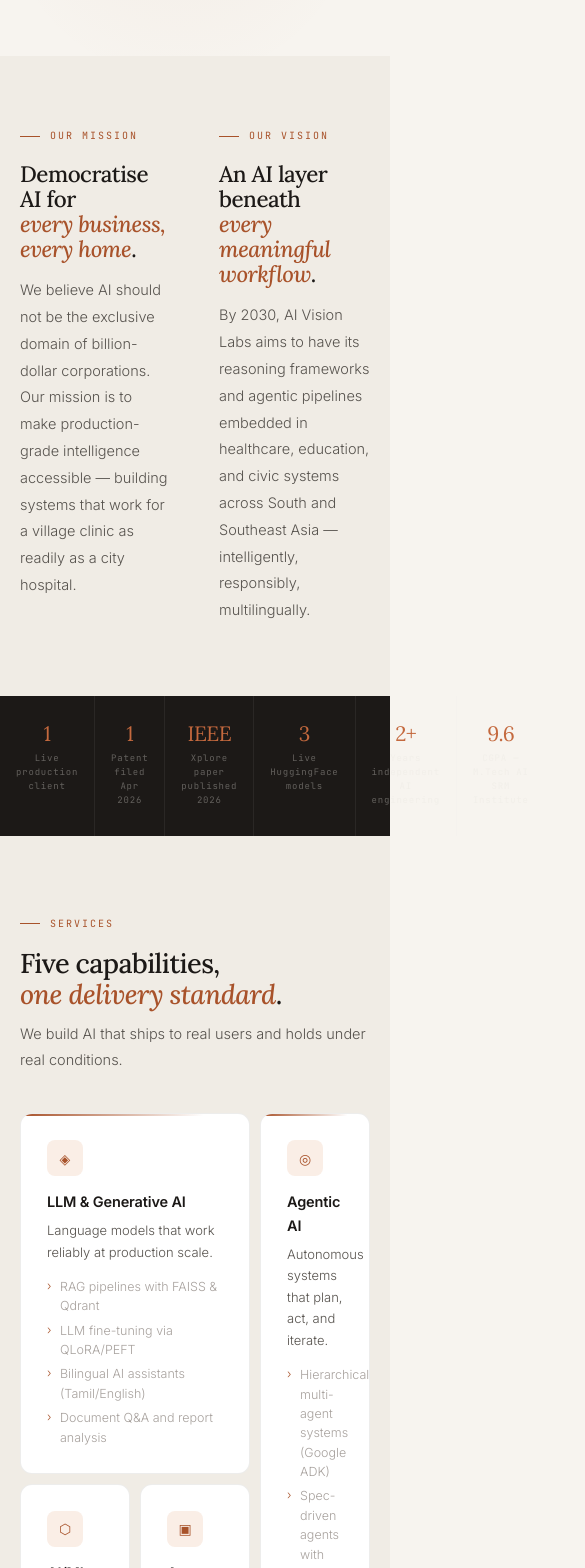
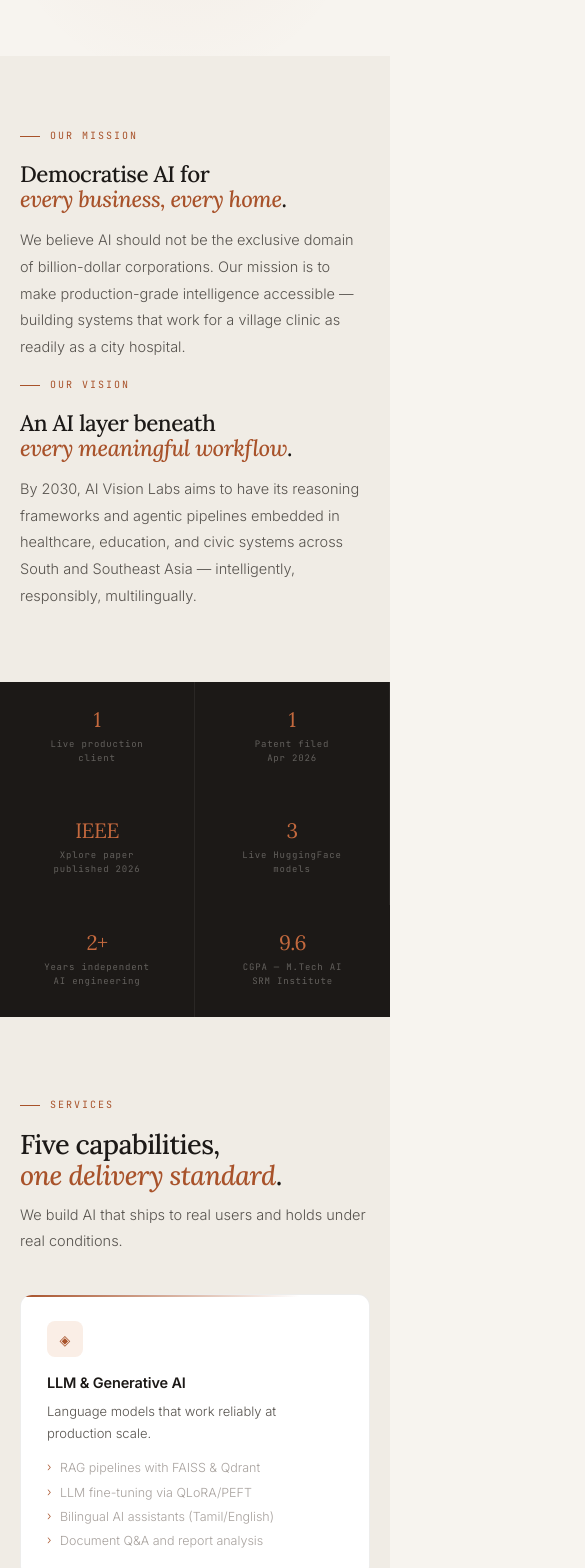
Before and after one commit to rajaganaa/aivisionlabs-site, a React (Vite) app: page / in a window 390 px wide. Shown: the part 880-2448 px from the top of the page, 585 px wide, since content can reach past the window. Built offline with nearby package versions, Linux system fonts and the light colour scheme.

Commit message:
Implement mobile grid adjustments in index.css
Added media query for mobile/tablet grid adjustments.

```diff
--- a/src/index.css
+++ b/src/index.css
@@ -167,3 +167,11 @@ body.dark .tag { background:var(--bg3); color:var(--ink2); }
 @media(min-width:769px) {
   .nav-mobile-menu-btn { display:none !important; }
 }
+
+/* ── Mobile / tablet: collapse inline multi-column grids ───────────────── */
+@media(max-width:900px) {
+  [style*="grid-template-columns"] { grid-template-columns:1fr !important; gap:16px !important; }
+  [style*="grid-column"], [style*="grid-area"] { grid-area:auto !important; }
+  [style*="grid-row"] { grid-row:auto !important; }
+  .stats-grid { grid-template-columns:repeat(2,1fr) !important; gap:0 !important; }
+}
```
